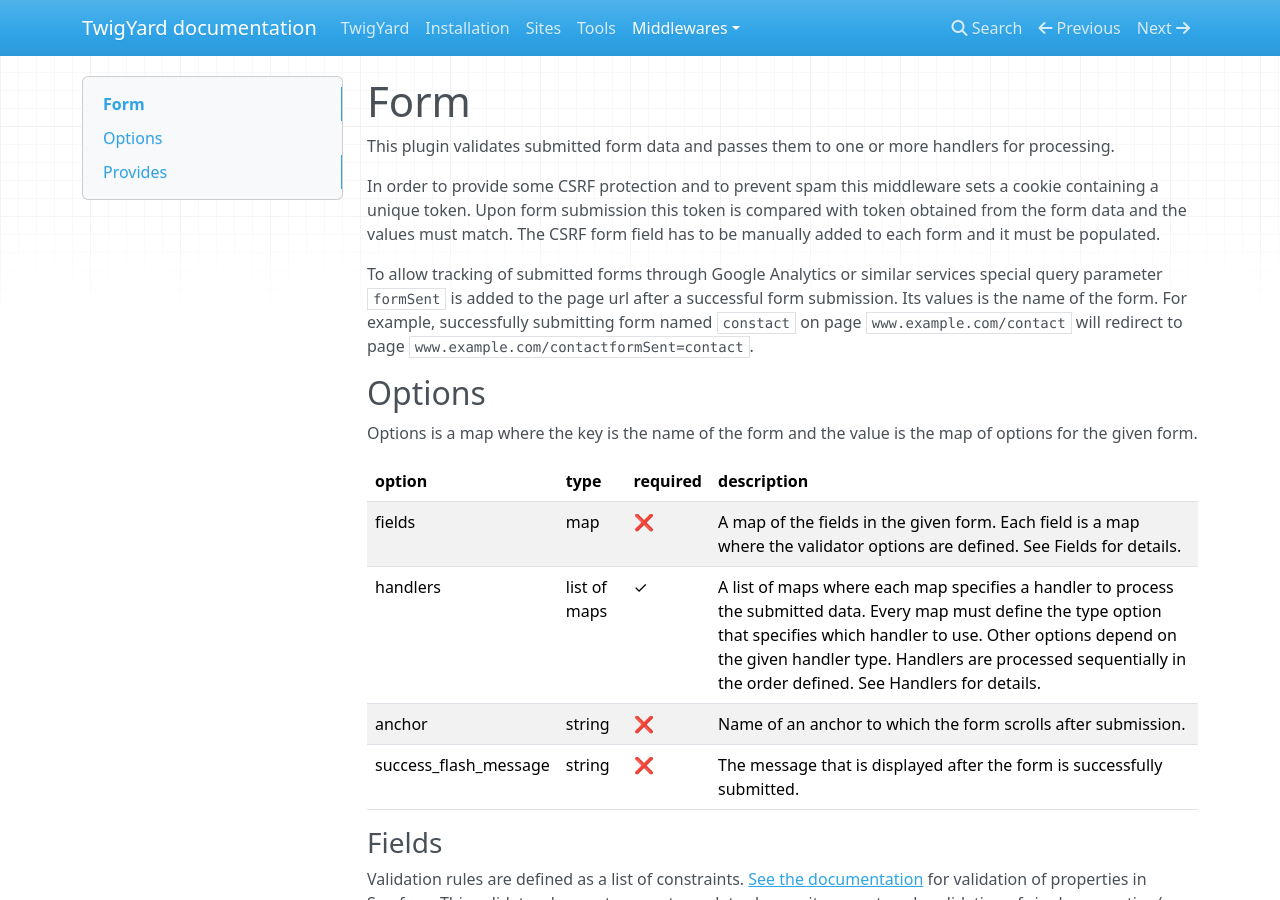
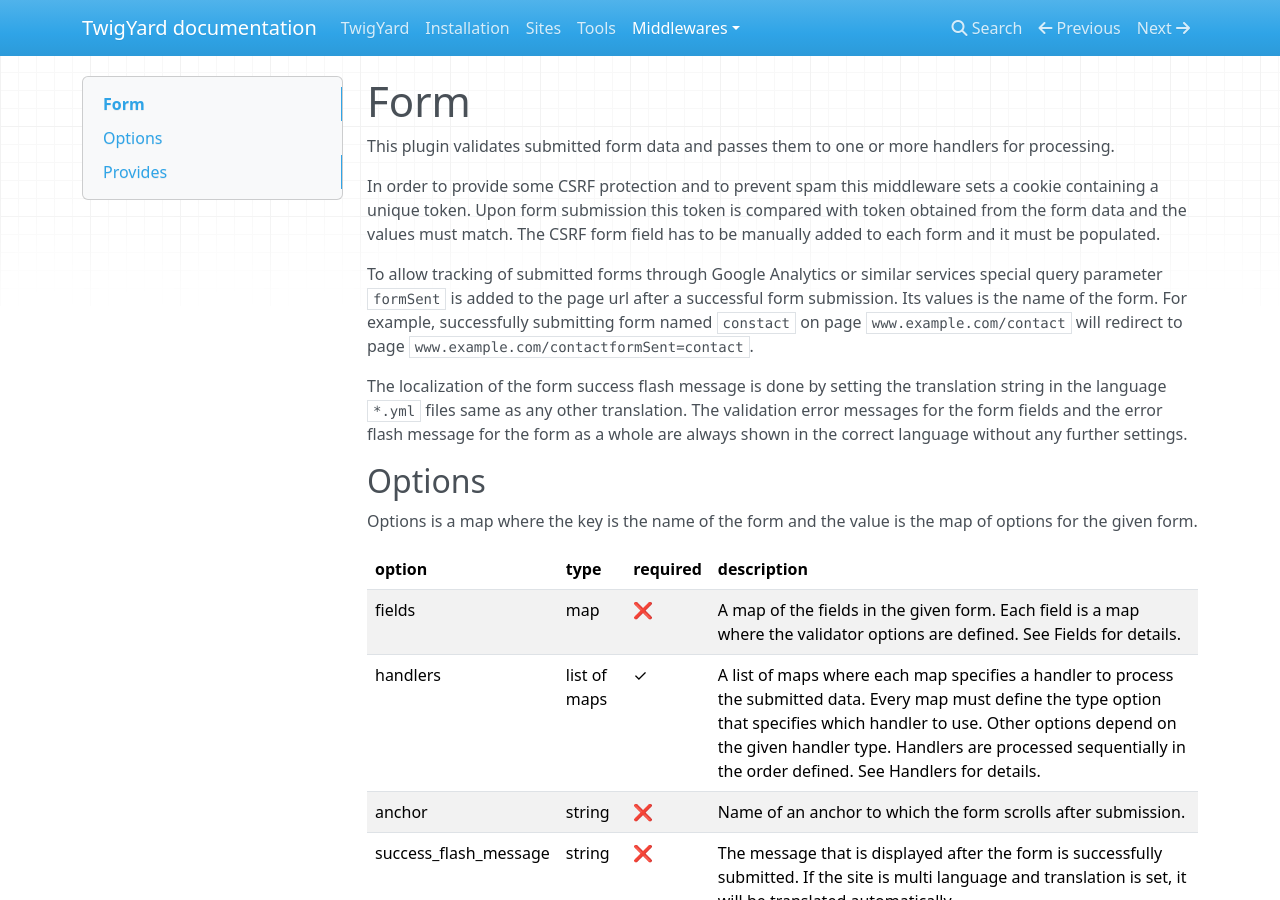
Before and after one commit to twigyard/twigyard, an MkDocs documentation site: the page built from docs/docs/middlewares/form.md, in a window 1280 px wide and 900 px high. Built offline with MkDocs 1.6.1, drawn with Linux system fonts in a browser that asks for light colours; nearby versions of some CDN libraries; some of the changed text lies outside the part shown.

Commit message:
Update docs regarding form localization

```diff
--- a/docs/docs/middlewares/form.md
+++ b/docs/docs/middlewares/form.md
@@ -4,6 +4,8 @@ This plugin validates submitted form data and passes them to one or more handler
 In order to provide some CSRF protection and to prevent spam this middleware sets a cookie containing a unique token. Upon form submission this token is compared with token obtained from the form data and the values must match. The CSRF form field has to be manually added to each form and it must be populated.
 
 To allow tracking of submitted forms through Google Analytics or similar services special query parameter `formSent` is added to the page url after a successful form submission. Its values is the name of the form. For example, successfully submitting form named `constact` on page `www.example.com/contact` will redirect to page `www.example.com/contactformSent=contact`.
+
+The localization of the form success flash message is done by setting the translation string in the language `*.yml` files same as any other translation. The validation error messages for the form fields and the error flash message for the form as a whole are always shown in the correct language without any further settings.
 
 ## Options
 Options is a map where the key is the name of the form and the value is the map of options for the given form.
@@ -13,7 +15,7 @@ option                  | type         | required | description
 fields                  | map          | ❌        | A map of the fields in the given form. Each field is a map where the validator options are defined. See Fields for details.
 handlers                | list of maps | ✓        | A list of maps where each map specifies a handler to process the submitted data. Every map must define the type option that specifies which handler to use. Other options depend on the given handler type. Handlers are processed sequentially in the order defined. See Handlers for details.
 anchor                  | string       | ❌        | Name of an anchor to which the form scrolls after submission.
-success_flash_message   | string       | ❌        | The message that is displayed after the form is successfully submitted.
+success_flash_message   | string       | ❌        | The message that is displayed after the form is successfully submitted. If the site is multi language and translation is set, it will be translated automatically.
 
 ### Fields
 Validation rules are defined as a list of constraints. [See the documentation](http://symfony.com/doc/current/validation.html#properties "Validating properties") for validation of properties in Symfony.
```
